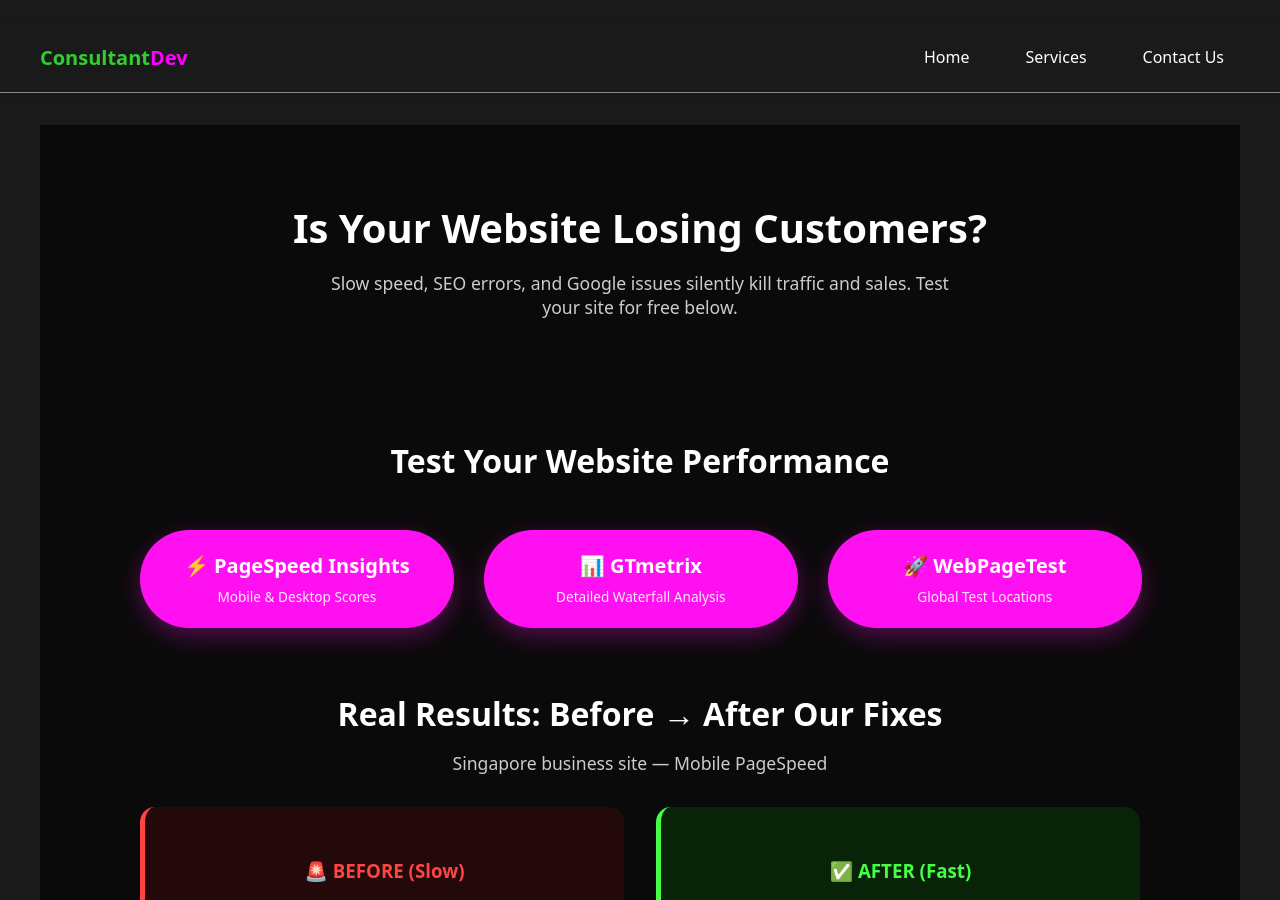
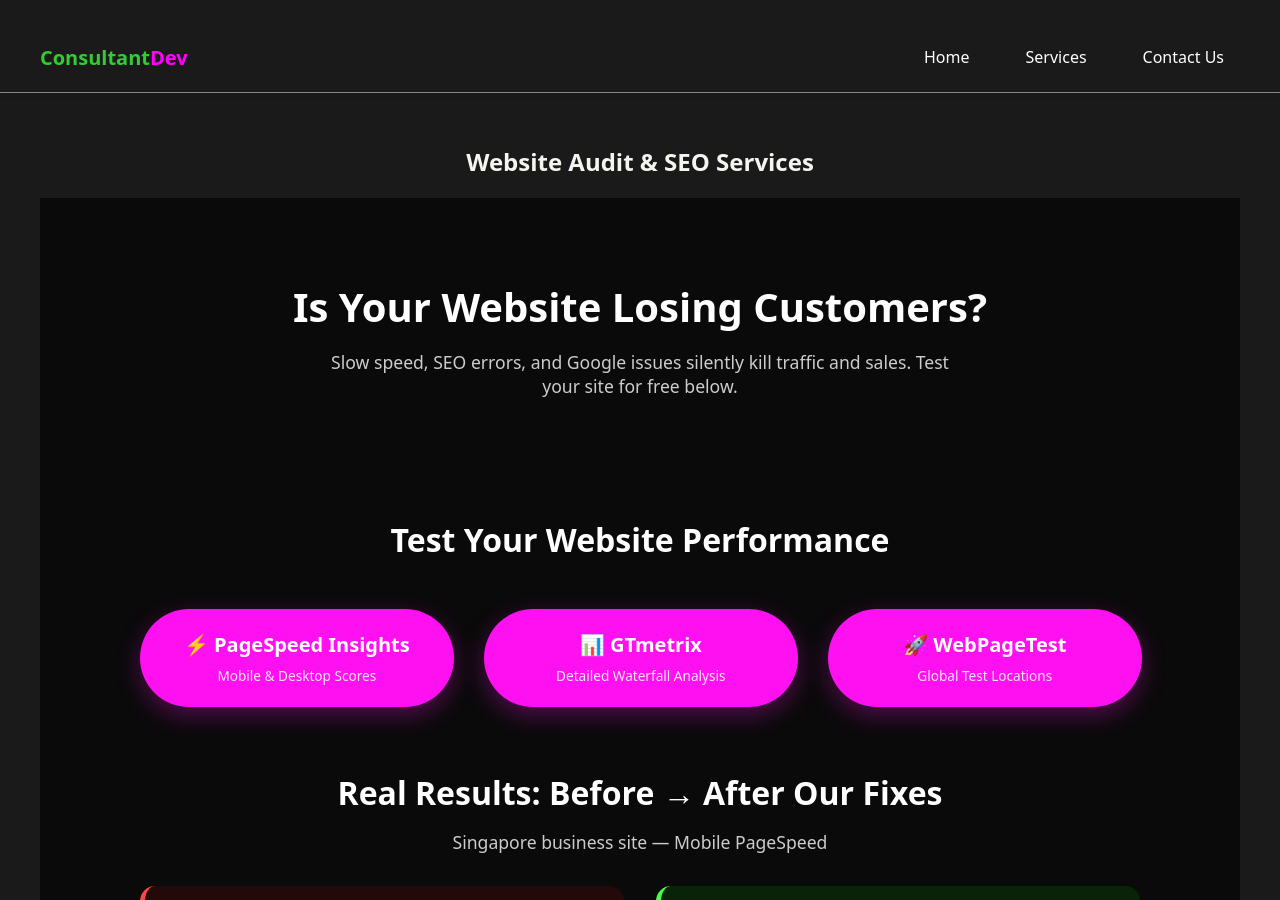
Before and after one commit to m33lucky-benny/ebiya-consul, a Jekyll site: the page built from services.md, in a window 1280 px wide and 900 px high. Built offline with Jekyll 4.4.1, drawn with Linux system fonts in a browser that asks for light colours.

Commit message:
Update service.html

```diff
--- a/_layouts/service.html
+++ b/_layouts/service.html
@@ -3,8 +3,11 @@ layout: default
 ---
  {% include services-schema.html  %}
 
-<main>
-  <div>
+<main id="content">
+  <article class="page">
+    {% if page.title %}
+      <h1 class="post-title">{{ page.title }}</h1>
+    {% endif %}
     {{ content }}
-  </div>
+  </article>
 </main>
```
